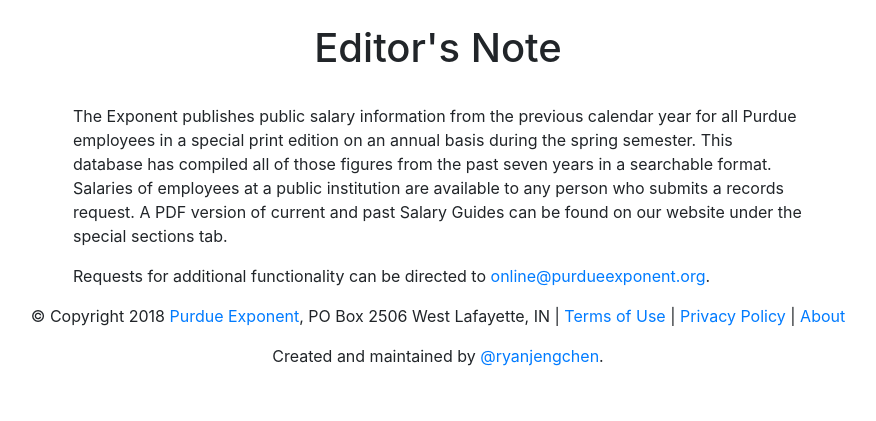
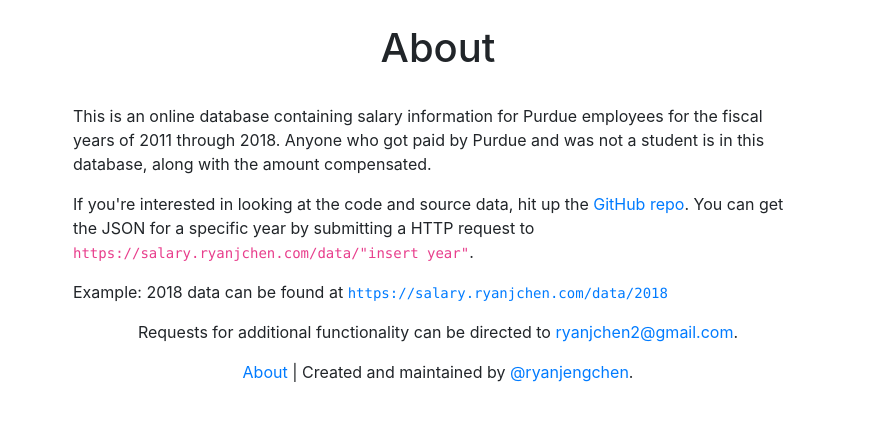
Before and after one commit to fatcat2/sturdy-pancake, a Flask app: page /about in a window 1280 px wide. Shown: the part 56-477 px from the top of the page, without its empty margins (202-1078 px from the left). Run offline with Flask 2, Linux system fonts and the light colour scheme; some libraries are stand-ins or nearby versions.

Commit message:
Change ownership

```diff
--- a/main.py
+++ b/main.py
@@ -75,7 +75,7 @@ def dataPie(year):
 # route makes it so when you go to that specific url it will render the index template
 @app.route("/")
 def hello():
-    return render_template("index.html", year="2017" )
+    return render_template("index.html", year="2018" )
 
 # renders the page for the specific year
 @app.route("/<page>")
--- a/templates/about.html
+++ b/templates/about.html
@@ -28,23 +28,27 @@ a.mdl-js-ripple-effect { position: relative; }
 <br />
 <div class="row justify-content-center">
 	<div class="col col-lg-8">
-		<h1 style="text-align: center;">Editor's Note</h1>
+		<h1 style="text-align: center;">About</h1>
 	</div>
 </div>
 <br />
 <div class="row justify-content-center">
 	<div class="col col-lg-8">
-		<p>The Exponent publishes public salary information from the previous calendar year for all Purdue employees in a special print edition on an annual basis during the spring semester. This database has compiled all of those figures from the past seven years in a searchable format.
-		Salaries of employees at a public institution are available to any person who submits a records request.
-		A PDF version of current and past Salary Guides can be found on our website under the special sections tab.
+		<p>
+			This is an online database containing salary information for Purdue employees for the fiscal years of 2011 through 2018. Anyone who got paid by Purdue and was not a student is in this database, along with the amount compensated.
 		</p>
 		<p>
-		Requests for additional functionality can be directed to <a href="mailto:online@purdueexponent.org">online@purdueexponent.org</a>.
+			If you're interested in looking at the code and source data, hit up the <a href="https://github.com/fatcat2">GitHub repo</a>. You can get the JSON for a specific year by submitting a HTTP request to <code>https://salary.ryanjchen.com/data/"insert year"</code>.
+		</p>
+		<p>
+			Example: 2018 data can be found at <a href="https://salary.ryanjchen.com/data/2018"><code>https://salary.ryanjchen.com/data/2018</code></a>
+		</p>
+		<p align="center">
+		Requests for additional functionality can be directed to <a href="mailto:ryanjchen2@gmail.com">ryanjchen2@gmail.com</a>.
 		</p>
 	</div>
 </div>
-<p align="center">© Copyright 2018 <a href="https://www.purdueexponent.org">Purdue Exponent</a>, PO Box 2506 West Lafayette, IN | <a href="https://www.purdueexponent.org/site/terms.html">Terms of Use</a> | <a href="https://www.purdueexponent.org/site/privacy.html">Privacy Policy</a> | <a href="/about">About</a></p>
-<p align="center">
+<p style="text-align: center"><a href="/about">About</a> |
 Created and maintained by <a href="https://twitter.com/ryanjengchen">@ryanjengchen</a>.
 </p>
 {% endblock %}
--- a/templates/base.html
+++ b/templates/base.html
@@ -47,7 +47,8 @@ gtag('config', 'UA-121905904-2');
 								<a class="dropdown-item" href="/2014">2014</a>
 								<a class="dropdown-item" href="/2015">2015</a>
 								<a class="dropdown-item" href="/2016">2016</a>
-								<a class="dropdown-item" href="/">2017</a>
+								<a class="dropdown-item" href="/2017">2017</a>
+								<a class="dropdown-item" href="/2018">2018</a>
 							</div>
 						</div>
 					</li>
--- a/templates/index.html
+++ b/templates/index.html
@@ -50,8 +50,7 @@ a {
 </div>
 
 <br>
-<p style="text-align: center">© Copyright 2018 <a href="https://www.purdueexponent.org">Purdue Exponent</a>, PO Box 2506 West Lafayette, IN | <a href="https://www.purdueexponent.org/site/terms.html">Terms of Use</a> | <a href="https://www.purdueexponent.org/site/privacy.html">Privacy Policy</a> | <a href="/about">About</a></p>
-<p style="text-align: center">
+<p style="text-align: center"><a href="/about">About</a> |
 Created and maintained by <a href="https://twitter.com/ryanjengchen">@ryanjengchen</a>.
 </p>
 {% endblock %}
```
